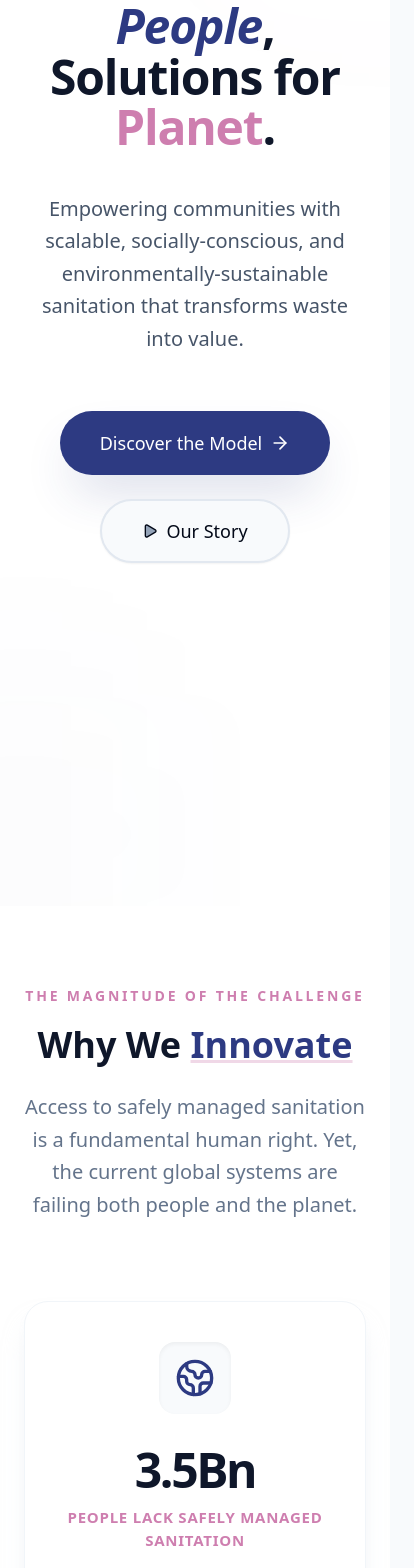
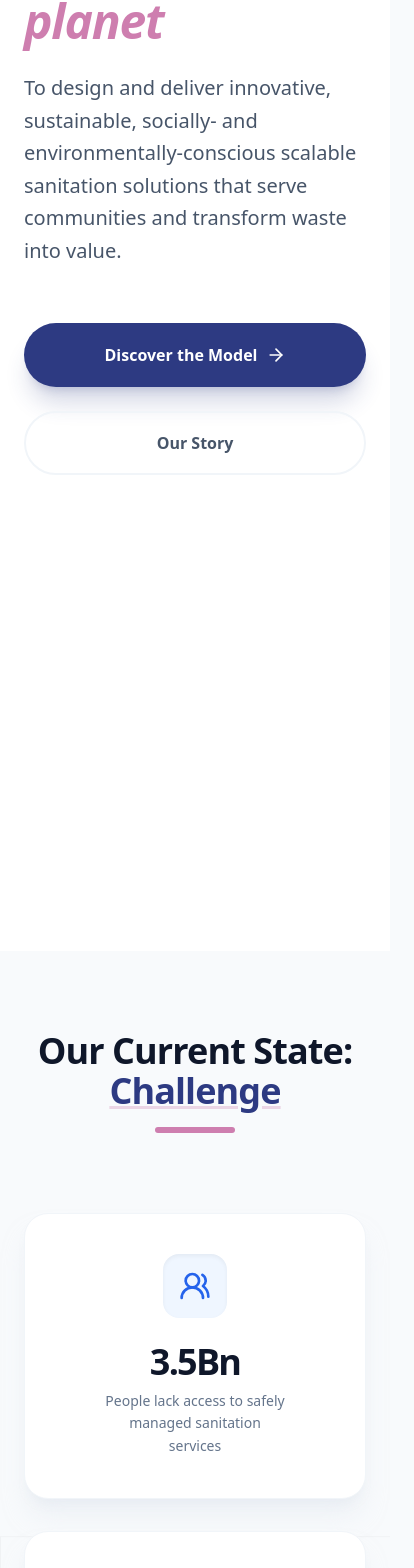
Before and after one commit to sanipepla/sanipepla.github.io, a React (Vite) app: page / in a window 390 px wide. Shown: the part 243-1811 px from the top of the page, 414 px wide, since content can reach past the window. Built offline with nearby package versions, Linux system fonts and the light colour scheme.

Commit message:
docs: strict alignment with user-provided copy and section removal

```diff
--- a/src/components/About.jsx
+++ b/src/components/About.jsx
@@ -1,23 +1,5 @@
 import React from "react";
-import { Heart, Users2, ShieldCheck, Zap } from "lucide-react";
-
-const values = [
-  {
-    title: "People First",
-    description: "Every solution we design starts with the dignity and health of the individuals in the community.",
-    icon: Users2,
-  },
-  {
-    title: "Planet Focused",
-    description: "Our closed-loop systems ensure that we protect our ecosystems while providing essential services.",
-    icon: Zap,
-  },
-  {
-    title: "Innovation Driven",
-    description: "We harness local talent and modern technology to create scalable, sustainable sanitation.",
-    icon: ShieldCheck,
-  },
-];
+import { Heart } from "lucide-react";
 
 export default function About() {
   return (
@@ -28,65 +10,30 @@ export default function About() {
       <div className="container mx-auto px-6 relative z-10">
         <div className="max-w-4xl mx-auto">
           {/* Header */}
-          <div className="text-center mb-20 animate-fade-in-up">
+          <div className="text-center mb-16 animate-fade-in-up">
             <div className="inline-flex items-center justify-center p-3 rounded-2xl bg-sanipepla-indigo/5 text-sanipepla-indigo mb-6 shadow-sm">
               <Heart className="w-6 h-6 fill-current" />
             </div>
             <h2 className="text-4xl md:text-5xl font-bold text-slate-900 leading-tight">
-              A Mission for <span className="text-sanipepla-indigo italic">Change</span>.
+              About <span className="text-sanipepla-indigo italic">SaniPepla</span>
             </h2>
-            <div className="w-20 h-1.5 bg-sanipepla-mauve rounded-full mx-auto mt-8" />
+            <div className="w-20 h-1.5 bg-sanipepla-mauve rounded-full mx-auto mt-6" />
           </div>
 
           {/* Core Story Card */}
-          <div className="organic-card p-12 md:p-20 text-center space-y-8 animate-fade-in delay-300 opacity-0 [animation-fill-mode:forwards]">
-            <p className="text-2xl md:text-3xl font-light text-slate-600 leading-relaxed italic">
-              "SaniPepla is more than a sanitation enterprise; it's a commitment to providing smart, sustainable, and scalable solutions for underserved communities worldwide."
-            </p>
-            <p className="text-lg text-slate-500 font-medium leading-relaxed max-w-2xl mx-auto pt-6 border-t border-slate-100">
-              We believe in sanitation that serves the <span className="text-sanipepla-indigo font-bold">People</span>,
-              protects the <span className="text-sanipepla-mauve font-bold">Planet</span>,
-              and harnesses <span className="text-slate-900 font-bold underline decoration-sanipepla-indigo/20">Innovation</span> for lasting impact.
+          <div className="organic-card p-12 md:p-20 text-center animate-fade-in delay-300 opacity-0 [animation-fill-mode:forwards]">
+            <p className="text-xl md:text-2xl font-light text-slate-800 leading-relaxed max-w-3xl mx-auto">
+              SaniPepla is a sanitation innovation enterprise committed to providing smart, sustainable, and scalable solutions for underserved communities. SaniPepla believes in sanitation that serves the People, protects the Planet, and harnesses innovation for lasting impact.
             </p>
           </div>
 
-          {/* Values Grid */}
-          <div className="grid md:grid-cols-3 gap-12 mt-24">
-            {values.map((value, i) => (
-              <div key={i} className="space-y-6 text-center group">
-                <div className="w-16 h-16 mx-auto flex items-center justify-center rounded-2xl bg-slate-50 text-sanipepla-indigo group-hover:bg-sanipepla-mauve group-hover:text-white transition-all duration-500 shadow-sm group-hover:scale-110">
-                  <value.icon className="w-8 h-8" />
-                </div>
-                <div className="space-y-3">
-                  <h4 className="text-xl font-bold text-slate-900">{value.title}</h4>
-                  <p className="text-slate-500 leading-relaxed font-medium">
-                    {value.description}
-                  </p>
-                </div>
-              </div>
-            ))}
-          </div>
-
-          {/* Call to Partner */}
-          <div className="mt-24 text-center p-12 bg-sanipepla-indigo rounded-[3rem] shadow-2xl shadow-sanipepla-indigo/20">
-            <h3 className="text-2xl md:text-3xl font-bold text-white mb-8">
-              Want to partner with our mission?
-            </h3>
-            <div className="flex flex-col sm:flex-row items-center justify-center gap-6">
-              <a
-                href="mailto:info@sanipepla.com"
-                className="bg-white text-sanipepla-indigo px-10 h-14 rounded-full font-bold flex items-center justify-center hover:bg-slate-50 transition-all hover:scale-105"
-              >
-                Send an Inquiry
-              </a>
-              <a
-                href="#gallery"
-                className="text-white font-bold flex items-center gap-2 hover:translate-x-1 transition-transform"
-              >
-                Explore our projects
-                <Zap className="w-4 h-4 fill-current" />
-              </a>
-            </div>
+          {/* Brand Logo Accent */}
+          <div className="mt-20 text-center opacity-40 hover:opacity-100 transition-opacity duration-700">
+            <img
+              src="/logos/SANIPEPLA logo 1.png"
+              alt="Sanipepla"
+              className="h-16 w-auto mx-auto grayscale group-hover:grayscale-0 transition-all"
+            />
           </div>
         </div>
       </div>
--- a/src/components/Hero.jsx
+++ b/src/components/Hero.jsx
@@ -1,82 +1,68 @@
 import React from "react";
-import { Button } from "@/components/ui/button";
-import { ArrowRight, Play, Heart } from "lucide-react";
+import { ArrowRight, Play } from "lucide-react";
 
 export default function Hero() {
   return (
-    <section id="hero" className="relative min-h-[90vh] flex items-center overflow-hidden bg-white pt-24 pb-16">
-      {/* Background Subtle Elements */}
-      <div className="absolute top-0 right-0 w-1/3 h-1/3 bg-sanipepla-mauve/5 rounded-full blur-[120px] -translate-y-1/2 translate-x-1/2" />
-      <div className="absolute bottom-0 left-0 w-1/4 h-1/4 bg-sanipepla-indigo/5 rounded-full blur-[100px] translate-y-1/4 -translate-x-1/4" />
+    <section id="hero" className="relative min-h-screen flex items-center pt-20 overflow-hidden bg-white">
+      {/* Background Decorative Elements */}
+      <div className="absolute top-0 right-0 w-1/2 h-full bg-slate-50 rounded-l-[100px] -z-10 translate-x-20" />
+      <div className="absolute bottom-10 left-10 w-64 h-64 bg-sanipepla-indigo/5 rounded-full blur-3xl -z-10 animate-pulse" />
 
-      <div className="container mx-auto px-6 relative z-10">
-        <div className="max-w-4xl mx-auto text-center space-y-10 animate-fade-in-up">
-          <div className="inline-flex items-center gap-2 px-4 py-2 rounded-full bg-sanipepla-indigo/5 text-sanipepla-indigo text-sm font-semibold tracking-wide border border-sanipepla-indigo/10">
-            <span className="w-2 h-2 rounded-full bg-sanipepla-mauve animate-pulse" />
-            Leading Sustainable Sanitation Innovation
+      <div className="container mx-auto px-6 grid grid-cols-1 lg:grid-cols-2 gap-12 items-center">
+        {/* Left Content */}
+        <div className="space-y-10 animate-fade-in-up">
+          <div className="space-y-6">
+            <h1 className="text-5xl lg:text-7xl font-bold text-slate-900 leading-[1.1] tracking-tight">
+              Sanitation for <span className="text-sanipepla-indigo italic">people</span>, <br />
+              solutions for <span className="text-sanipepla-mauve italic">planet</span>
+            </h1>
+            <p className="text-xl text-slate-600 leading-relaxed font-light max-w-xl">
+              To design and deliver innovative, sustainable, socially- and environmentally-conscious scalable sanitation solutions that serve communities and transform waste into value.
+            </p>
           </div>
 
-          <h1 className="text-5xl md:text-7xl lg:text-8xl font-bold tracking-tight text-slate-900 leading-[1.05]">
-            Sanitation for <span className="text-sanipepla-indigo italic">People</span>, <br />
-            Solutions for <span className="text-sanipepla-mauve">Planet</span>.
-          </h1>
-
-          <p className="text-xl md:text-2xl text-slate-600 max-w-2xl mx-auto leading-relaxed font-light">
-            Empowering communities with scalable, socially-conscious, and environmentally-sustainable sanitation that transforms waste into value.
-          </p>
-
-          <div className="flex flex-col sm:flex-row items-center justify-center gap-6 pt-4">
-            <Button
-              size="lg"
-              className="bg-sanipepla-indigo hover:bg-sanipepla-indigo/90 text-white px-10 h-16 text-lg rounded-full shadow-2xl shadow-sanipepla-indigo/20 transition-all hover:scale-105"
-              asChild
+          <div className="flex flex-col sm:flex-row items-center gap-6 pt-4">
+            <a
+              href="#solution"
+              className="w-full sm:w-auto bg-sanipepla-indigo text-white px-10 h-16 rounded-full font-bold flex items-center justify-center gap-2 hover:bg-sanipepla-indigo/90 transition-all hover:scale-105 active:scale-95 shadow-xl shadow-sanipepla-indigo/20 group"
             >
-              <a href="#solution">
-                Discover the Model
-                <ArrowRight className="ml-2 w-5 h-5" />
-              </a>
-            </Button>
-            <Button
-              size="lg"
-              variant="outline"
-              className="px-10 h-16 text-lg rounded-full border-2 border-slate-200 hover:bg-slate-50 transition-all group"
-              asChild
+              Discover the Model
+              <ArrowRight className="w-5 h-5 transition-transform group-hover:translate-x-1" />
+            </a>
+            <a
+              href="#about"
+              className="w-full sm:w-auto px-10 h-16 rounded-full font-bold flex items-center justify-center gap-3 border-2 border-slate-100 text-slate-600 hover:bg-slate-50 transition-all hover:scale-105 active:scale-95"
             >
-              <a href="#about">
-                <Play className="mr-2 w-4 h-4 fill-slate-400 group-hover:fill-sanipepla-mauve transition-colors" />
-                Our Story
-              </a>
-            </Button>
+              Our Story
+            </a>
           </div>
         </div>
 
-        {/* Impact Image Feature */}
-        <div className="mt-20 relative max-w-5xl mx-auto animate-fade-in delay-500 opacity-0 [animation-fill-mode:forwards]">
-          <div className="relative z-10 rounded-[2.5rem] overflow-hidden shadow-[0_32px_64px_-16px_rgba(0,0,0,0.15)] border-8 border-white">
+        {/* Right Content - Visual */}
+        <div className="relative animate-fade-in delay-300 opacity-0 [animation-fill-mode:forwards]">
+          <div className="relative z-10 rounded-[3rem] overflow-hidden shadow-2xl rotate-1 hover:rotate-0 transition-transform duration-700 aspect-[4/5] md:aspect-auto">
             <img
               src="/images/SANIPEPLA 2.jpeg"
-              alt="Sanipepla Innovation in Action"
-              className="w-full h-auto object-cover aspect-video hover:scale-105 transition-transform duration-700"
+              alt="Sanipepla Innovation"
+              className="w-full h-full object-cover scale-105"
             />
-            {/* Overlay Gradient */}
-            <div className="absolute inset-0 bg-gradient-to-t from-black/40 via-transparent to-transparent pointer-events-none" />
+            {/* Impact Overlay */}
+            <div className="absolute bottom-8 left-8 right-8 glass-card p-6 animate-fade-in-up delay-700 opacity-0 [animation-fill-mode:forwards]">
+              <div className="flex items-center gap-4">
+                <div className="w-12 h-12 rounded-2xl bg-sanipepla-indigo flex items-center justify-center text-white shrink-0">
+                  <Play className="w-5 h-5 fill-current" />
+                </div>
+                <div>
+                  <p className="text-xs font-bold text-sanipepla-indigo uppercase tracking-wider">Our Vision</p>
+                  <p className="text-sm text-slate-700 font-medium">Transforming waste into value.</p>
+                </div>
+              </div>
+            </div>
           </div>
 
-          {/* Decorative Floating Card */}
-          <div className="absolute -bottom-10 -right-10 hidden lg:block p-8 bg-white rounded-3xl shadow-2xl border border-slate-100 max-w-xs animate-bounce-subtle">
-            <div className="flex items-center gap-4 mb-3">
-              <div className="p-3 rounded-2xl bg-sanipepla-mauve/10 text-sanipepla-mauve">
-                <Heart className="w-6 h-6 fill-current" />
-              </div>
-              <div className="text-left leading-tight">
-                <p className="text-sm font-bold text-slate-900">Community Impact</p>
-                <p className="text-xs text-slate-500">Transforming lives daily</p>
-              </div>
-            </div>
-            <div className="h-2 w-full bg-slate-100 rounded-full overflow-hidden">
-              <div className="h-full w-[85%] bg-sanipepla-mauve rounded-full" />
-            </div>
-          </div>
+          {/* Decorative shapes */}
+          <div className="absolute -top-10 -right-10 w-40 h-40 bg-sanipepla-mauve/10 rounded-full blur-2xl animate-pulse" />
+          <div className="absolute -bottom-6 -left-6 w-32 h-32 bg-sanipepla-indigo/10 rounded-[2rem] -rotate-12 -z-10" />
         </div>
       </div>
     </section>
--- a/src/components/Stats.jsx
+++ b/src/components/Stats.jsx
@@ -1,78 +1,76 @@
 import React from "react";
-import { Globe2, Droplets, Users2, BarChart3 } from "lucide-react";
+import { Users2, AlertCircle, Droplets, Trash2 } from "lucide-react";
 
 const stats = [
   {
-    value: "3.5Bn",
-    label: "People lack safely managed sanitation",
-    icon: Globe2,
-    description: "A global crisis affecting health and dignity."
+    number: "3.5Bn",
+    label: "People lack access to safely managed sanitation services",
+    icon: Users2,
+    color: "bg-blue-50 text-blue-600",
   },
   {
-    value: "8%",
-    label: "Practice open defecation",
-    icon: Users2,
-    description: "Leading to preventable disease and environmental harm."
+    number: "8%",
+    label: "Of the global population practices open defecation",
+    icon: AlertCircle,
+    color: "bg-red-50 text-red-600",
   },
   {
-    value: "57%",
-    label: "Urban toilet services gap",
-    icon: BarChart3,
-    description: "Rapid urbanization outpaces current infrastructure."
+    number: "57%",
+    label: "Of urban dwellers lack access to toilets that provide a full sanitation service",
+    icon: Trash2,
+    color: "bg-orange-50 text-orange-600",
   },
   {
-    value: "14L",
-    label: "Water wasted per flush",
+    number: "14L",
+    label: "Of clean water is wasted by traditional toilets per flush",
     icon: Droplets,
-    description: "Traditional systems are draining our most precious resource."
+    color: "bg-cyan-50 text-cyan-600",
   },
 ];
 
 export default function Stats() {
   return (
-    <section id="stats" className="section-spacing bg-white relative overflow-hidden">
+    <section id="stats" className="section-spacing bg-slate-50 relative overflow-hidden">
+      {/* Background patterns */}
+      <div className="absolute top-0 left-0 w-full h-full opacity-[0.03] pointer-events-none select-none">
+        <svg width="100%" height="100%" viewBox="0 0 100 100">
+          <pattern id="grid" width="10" height="10" patternUnits="userSpaceOnUse">
+            <path d="M 10 0 L 0 0 0 10" fill="none" stroke="currentColor" strokeWidth="0.5" />
+          </pattern>
+          <rect width="100%" height="100%" fill="url(#grid)" />
+        </svg>
+      </div>
+
       <div className="container mx-auto px-6 relative z-10">
-        <div className="text-center max-w-3xl mx-auto mb-20 animate-fade-in-up">
-          <h2 className="text-sm font-bold tracking-[0.2em] text-sanipepla-mauve uppercase mb-4">
-            The Magnitude of the Challenge
+        <div className="max-w-3xl mx-auto text-center mb-20 space-y-4 animate-fade-in-up">
+          <h2 className="text-4xl md:text-5xl font-bold text-slate-900 tracking-tight">
+            Our Current State: <span className="text-sanipepla-indigo underline decoration-sanipepla-mauve/30">Challenge</span>
           </h2>
-          <h3 className="text-4xl md:text-5xl font-bold text-slate-900 leading-tight">
-            Why We <span className="text-sanipepla-indigo underline decoration-sanipepla-mauve/30">Innovate</span>
-          </h3>
-          <p className="mt-6 text-xl text-slate-500 font-light leading-relaxed">
-            Access to safely managed sanitation is a fundamental human right.
-            Yet, the current global systems are failing both people and the planet.
-          </p>
+          <div className="w-20 h-1.5 bg-sanipepla-mauve rounded-full mx-auto" />
         </div>
 
-        <div className="grid grid-cols-1 md:grid-cols-2 lg:grid-cols-4 gap-10">
+        <div className="grid md:grid-cols-2 lg:grid-cols-4 gap-8">
           {stats.map((stat, i) => (
             <div
               key={i}
-              className="organic-card p-10 flex flex-col items-center text-center group"
+              className="organic-card p-10 flex flex-col items-center text-center space-y-6 hover:-translate-y-2 transition-all duration-500 animate-fade-in-up"
+              style={{ animationDelay: `${i * 150}ms` }}
             >
-              <div className="mb-8 p-4 rounded-2xl bg-slate-50 text-sanipepla-indigo group-hover:bg-sanipepla-indigo group-hover:text-white transition-all duration-500 shadow-inner">
-                <stat.icon className="w-10 h-10" />
+              <div className={`w-16 h-16 rounded-2xl ${stat.color} flex items-center justify-center shadow-inner`}>
+                <stat.icon className="w-8 h-8" />
               </div>
-
-              <div className="space-y-3">
-                <span className="text-5xl font-black text-slate-900 block tracking-tighter">
-                  {stat.value}
+              <div className="space-y-2">
+                <span className="text-4xl md:text-5xl font-bold text-slate-900 block tracking-tighter tabular-nums">
+                  {stat.number}
                 </span>
-                <span className="text-[15px] font-bold text-sanipepla-mauve uppercase tracking-wider block">
+                <p className="text-slate-500 text-sm font-medium leading-relaxed max-w-[180px] mx-auto">
                   {stat.label}
-                </span>
-                <p className="text-sm text-slate-500 font-medium leading-relaxed">
-                  {stat.description}
                 </p>
               </div>
             </div>
           ))}
         </div>
       </div>
-
-      {/* Subtle Background Decoration */}
-      <div className="absolute top-1/2 left-0 w-full h-px bg-gradient-to-r from-transparent via-slate-100 to-transparent" />
     </section>
   );
 }
```
Also changed, not shown: src/components/Footer.jsx (+14 -63 lines), src/components/Navbar.jsx (+5 -20 lines), src/components/Solution.jsx (+40 -64 lines).
